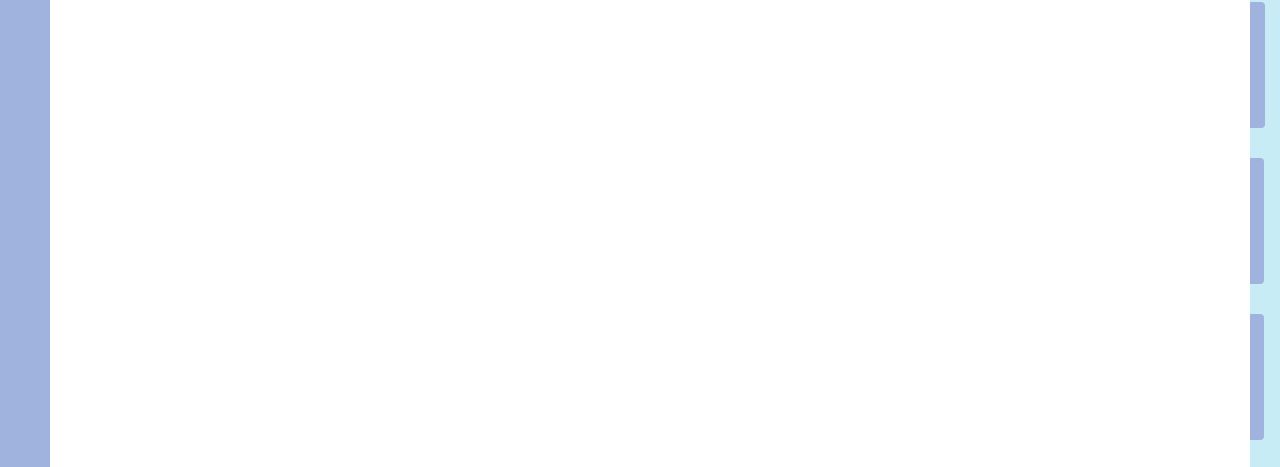
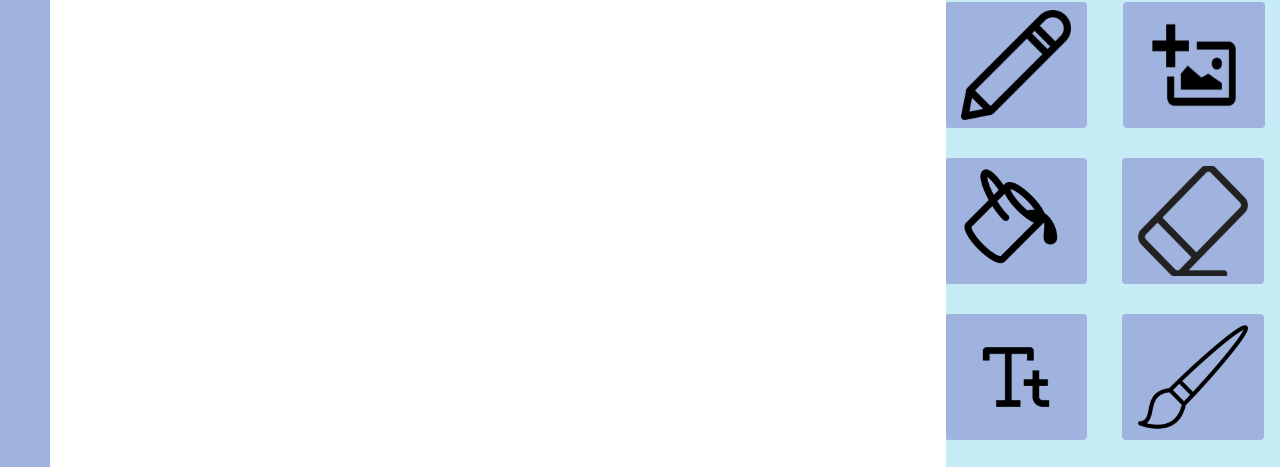
Before and after one commit to Dan756/COMP2003-GroupWork, a plain HTML site: page main page/main page.html in a window 1280 px wide. Shown: the part 213-680 px from the top of the page. Drawn offline with nearby package versions, Linux system fonts and the light colour scheme.

Commit message:
allowing the site to adjust to screen size

```diff
--- a/main page/main page.css
+++ b/main page/main page.css
@@ -8,14 +8,14 @@ body {
     padding: 10px;
 }
 .design-tools {
-	height:900px;
+	height:800px;
 	width:350px;
 	background-color: #c7ecf6;
 	margin-top:200px;
 }
 .decorate {
 	height: 600px;
-	width: 1200px;
+	width: 70%;
 	background-color: white;
 	margin: 50px;
 }
--- a/main page/main page.html
+++ b/main page/main page.html
@@ -4,6 +4,7 @@
 <link href="main page.css" rel="stylesheet"/>
 <link rel="stylesheet" href="https://www.w3schools.com/w3css/4/w3.css">
 </head>
+<meta name="viewport" content="width=device-width, initial-scale=1.0">
 <div class="w3-display-container" style="height:100px;">
 	<div class = "ai-generator">
 		<img src="gpt-logo.png" alt="gpt-logo">
@@ -22,6 +23,8 @@
 		Upload
 	</button>
 </div>
+</head>
+<body>
 <div class="w3-display-container design-tools w3-display-topright">
 	<button id="draw-button" class="w3-button w3-round w3-ripple" style="background-color: #A0B2DE; margin: 15px;">
 		<img src="pencil.png" alt="draw" style="width:110px; height:110px;">
@@ -61,4 +64,5 @@
 		<img src="logout.png" alt="logout" style="width:60px; height:60px;">
 	</button>
 </div>
+</body>
 </HTML>
```
